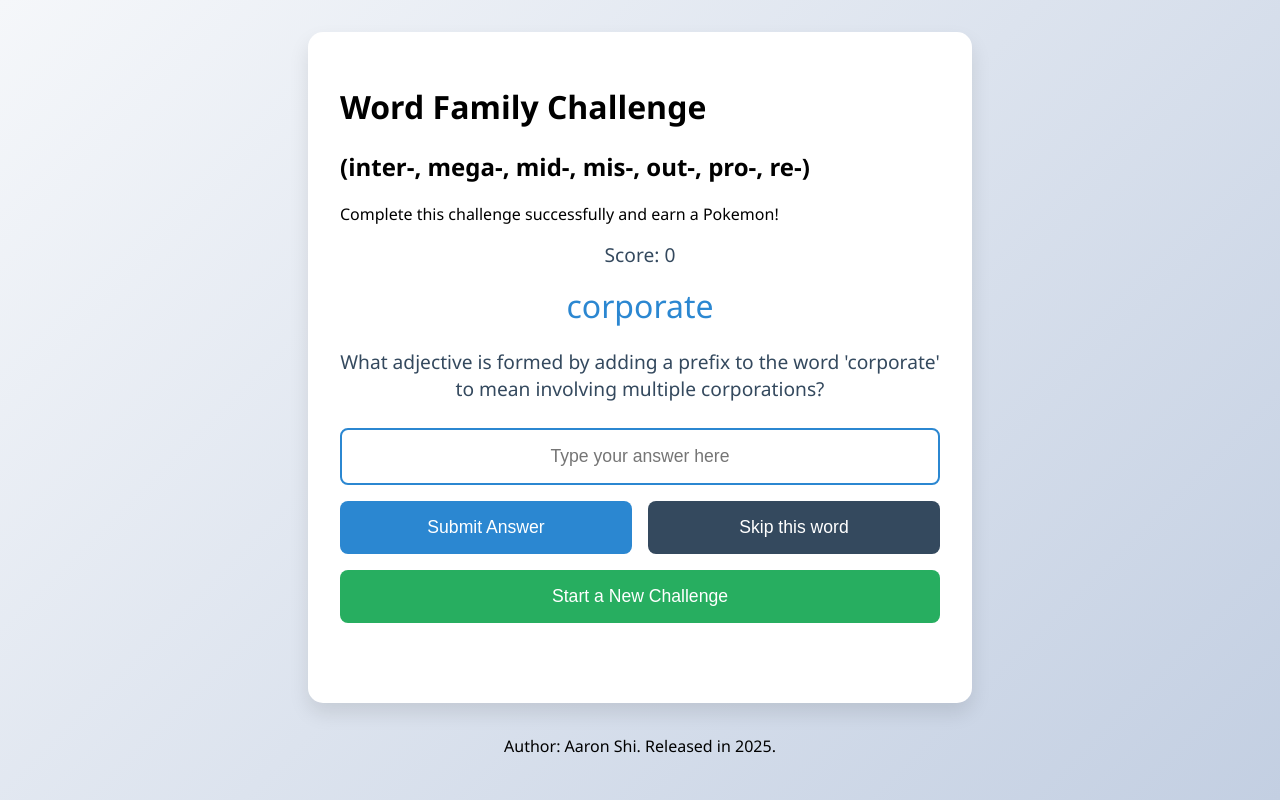
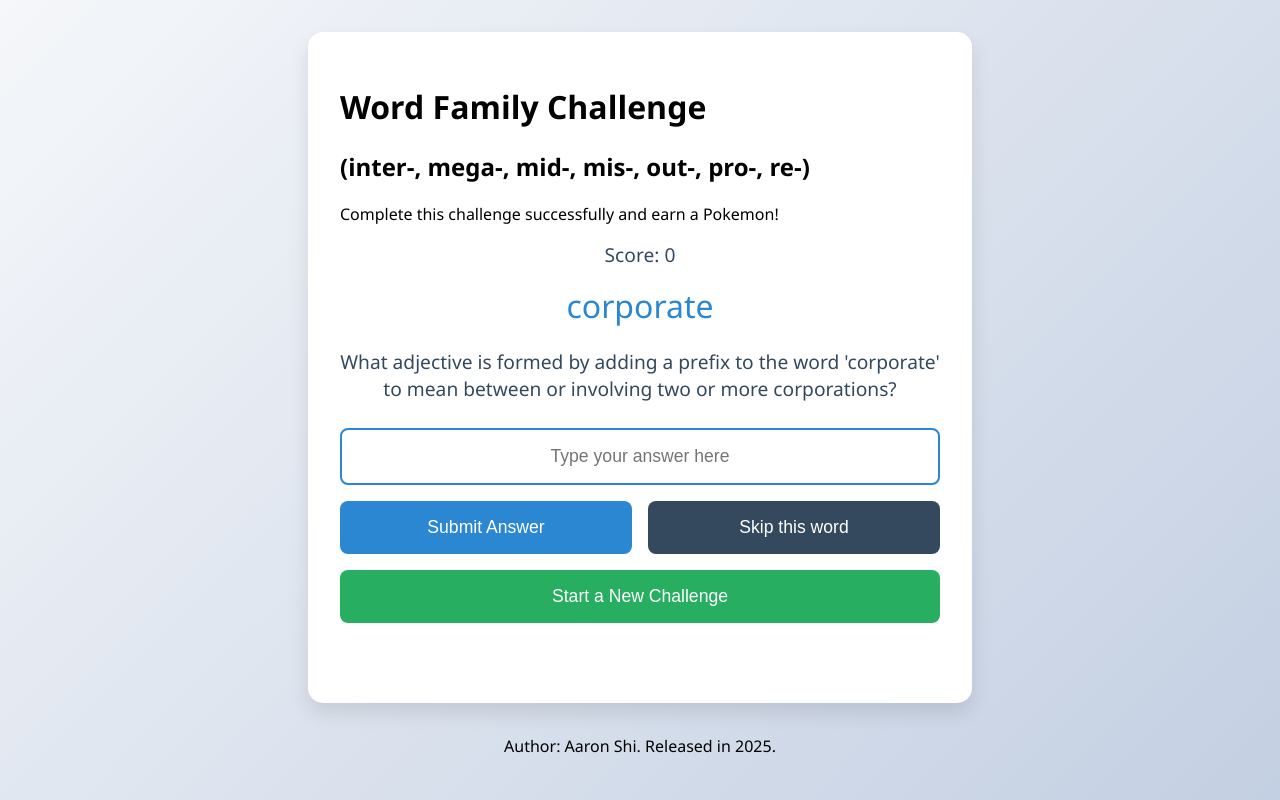
Before and after one commit to aaronshi1129/prefix-inter-mega-mid-mis-out-pro-re, a plain HTML site: page index.html in a window 1280 px wide. Drawn offline with Linux system fonts and the light colour scheme.

Commit message:
Update index.html

```diff
--- a/index.html
+++ b/index.html
@@ -169,7 +169,7 @@ const wordFamilies = [
   },
   {
     "baseWord": "act",
-    "question": "What verb is formed by adding a prefix to the word 'act' to mean to take action together with others?",
+    "question": "What verb is formed by adding a prefix to the word 'act' to mean to communicate with someone or react to something?",
     "correct": ["interact"]
   },
   {
@@ -179,22 +179,22 @@ const wordFamilies = [
   },
   {
     "baseWord": "view",
-    "question": "What verb is formed by adding a prefix to the word 'view' to mean to look at or observe from different perspectives?",
+    "question": "What noun is formed by adding a prefix to the word 'view' to mean a meeting in which someone asks you questions to see if you are suitable for a job or course?",
     "correct": ["interview"]
   },
   {
     "baseWord": "mediate",
-    "question": "What verb is formed by adding a prefix to the word 'mediate' to mean to resolve conflicts between parties?",
+    "question": "What adjective is formed by adding a prefix to the word 'mediate' to mean being between two other related things, levels, or points?",
     "correct": ["intermediate"]
   },
   {
     "baseWord": "fere",
-    "question": "What verb is formed by adding a prefix to the word 'fere' to mean to carry out an action between two or more parties?",
+    "question": "What verb is formed by adding a prefix to the word 'fere' to mean to involve yourself in a situation when your involvement is not wanted or is not helpful?",
     "correct": ["interfere"]
   },
   {
     "baseWord": "pose",
-    "question": "What verb is formed by adding a prefix to the word 'pose' to mean to present a challenge or question between different ideas?",
+    "question": "What verb is formed by adding a prefix to the word 'pose' to mean to put yourself or something between two things, people, or groups, especially in order to stop them doing something?",
     "correct": ["interpose"]
   },
   {
@@ -213,23 +213,13 @@ const wordFamilies = [
     "correct": ["interdisciplinary"]
   },
   {
-    "baseWord": "com",
-    "question": "What verb is formed by adding a prefix to the word 'com' to mean to come together or meet in the middle?",
-    "correct": ["intercommune"]
-  },
-  {
     "baseWord": "action",
-    "question": "What noun is formed by adding a prefix to the word 'action' to mean action that involves multiple parties or occurs between things?",
+    "question": "What noun is formed by adding a prefix to the word 'action' to mean an occasion when two or more people or things communicate with or react to each other?",
     "correct": ["interaction"]
   },
   {
-    "baseWord": "connect",
-    "question": "What verb is formed by adding a prefix to the word 'connect' to mean connect or communicate with others over a distance?",
-    "correct": ["interconnect"]
-  },
-  {
     "baseWord": "change",
-    "question": "What verb is formed by adding a prefix to the word 'change' to mean to change across or in multiple ways?",
+    "question": "What verb is formed by adding a prefix to the word 'change' to mean an exchange, especially of ideas or information, between different people or groups?",
     "correct": ["interchange"]
   },
   {
@@ -239,17 +229,17 @@ const wordFamilies = [
   },
   {
     "baseWord": "corporate",
-    "question": "What adjective is formed by adding a prefix to the word 'corporate' to mean involving multiple corporations?",
+    "question": "What adjective is formed by adding a prefix to the word 'corporate' to mean between or involving two or more corporations?",
     "correct": ["intercorporate"]
   },
   {
     "baseWord": "course",
-    "question": "What noun is formed by adding a prefix to the word 'course' to mean a series of lessons or activities between different people?",
+    "question": "What noun is formed by adding a prefix to the word 'course' to mean the act of having sex?",
     "correct": ["intercourse"]
   },
   {
     "baseWord": "phone",
-    "question": "What noun is formed by adding a prefix to the word 'phone' to mean a device for large-scale communication?",
+    "question": "What noun is formed by adding a prefix to the word 'phone' to mean a cone-shaped device that makes your voice louder?",
     "correct": ["megaphone"]
   },
   {
@@ -284,12 +274,12 @@ const wordFamilies = [
   },
   {
     "baseWord": "day",
-    "question": "What noun is formed by adding a prefix to the word 'day' to mean the middle of the day?",
+    "question": "What noun is formed by adding a prefix to the word 'day' to mean twelve o'clock in the middle of the d?",
     "correct": ["midday"]
   },
   {
     "baseWord": "life",
-    "question": "What noun is formed by adding a prefix to the word 'life' to mean the middle period of life?",
+    "question": "What noun is formed by adding a prefix to the word 'life' to mean the period of your life, usually considered to be from about 45 to 60 years old?",
     "correct": ["midlife"]
   },
   {
@@ -299,37 +289,32 @@ const wordFamilies = [
   },
   {
     "baseWord": "term",
-    "question": "What noun is formed by adding a prefix to the word 'term' to mean the middle part of a term?",
+    "question": "What noun is formed by adding a prefix to the word 'term' to mean a test given in the middle of a school term?",
     "correct": ["midterm"]
   },
   {
     "baseWord": "season",
-    "question": "What noun is formed by adding a prefix to the word 'season' to mean the middle of the season?",
+    "question": "What noun is formed by adding a prefix to the word 'season' to mean a point part way through a season, especially a season of the year or a sporting season.?",
     "correct": ["midseason"]
   },
   {
     "baseWord": "air",
-    "question": "What noun is formed by adding a prefix to the word 'air' to mean the middle layer of the Earth's atmosphere?",
+    "question": "What noun is formed by adding a prefix to the word 'air' to mean a point in the air, not on the ground?",
     "correct": ["midair", "mid-air"]
   },
   {
     "baseWord": "night",
-    "question": "What noun is formed by adding a prefix to the word 'night' to mean the middle of the night?",
+    "question": "What noun is formed by adding a prefix to the word 'night' to mean twelve o'clock in the middle of the night?",
     "correct": ["midnight"]
   },
   {
     "baseWord": "range",
-    "question": "What noun is formed by adding a prefix to the word 'range' to mean the middle range of something?",
+    "question": "What noun is formed by adding a prefix to the word 'range' to mean in the middle of a range of products?",
     "correct": ["midrange", "mid-range"]
   },
   {
-    "baseWord": "life",
-    "question": "What noun is formed by adding a prefix to the word 'life' to mean the period in the middle of someone's life?",
-    "correct": ["midlife"]
-  },
-  {
     "baseWord": "course",
-    "question": "What noun is formed by adding a prefix to the word 'course' to mean a part of the course happening in the middle?",
+    "question": "What noun is formed by adding a prefix to the word 'course' to mean being or occurring in the middle part of a course?",
     "correct": ["midcourse"]
   },
   {
@@ -349,22 +334,22 @@ const wordFamilies = [
   },
   {
     "baseWord": "behave",
-    "question": "What verb is formed by adding a prefix to the word 'behave' to mean to act incorrectly?",
+    "question": "What verb is formed by adding a prefix to the word 'behave' to mean to behave badl?",
     "correct": ["misbehave"]
   },
   {
     "baseWord": "manage",
-    "question": "What verb is formed by adding a prefix to the word 'manage' to mean to handle something incorrectly?",
+    "question": "What verb is formed by adding a prefix to the word 'manage' to mean to organize or control something badly?",
     "correct": ["mismanage"]
   },
   {
     "baseWord": "judge",
-    "question": "What verb is formed by adding a prefix to the word 'judge' to mean to form an incorrect opinion?",
+    "question": "What verb is formed by adding a prefix to the word 'judge' to mean to form an opinion or idea about someone or something that is unfair or wrong?",
     "correct": ["misjudge"]
   },
   {
     "baseWord": "fortune",
-    "question": "What noun is formed by adding a prefix to the word 'fortune' to mean bad luck or misfortune?",
+    "question": "What noun is formed by adding a prefix to the word 'fortune' to mean bad luck?",
     "correct": ["misfortune"]
   },
   {
@@ -374,12 +359,12 @@ const wordFamilies = [
   },
   {
     "baseWord": "conduct",
-    "question": "What verb is formed by adding a prefix to the word 'conduct' to mean to lead an activity in the wrong way?",
+    "question": "What verb is formed by adding a prefix to the word 'conduct' to mean unacceptable or bad behavior by someone in a position of authority or responsibility?",
     "correct": ["misconduct"]
   },
   {
     "baseWord": "carry",
-    "question": "What verb is formed by adding a prefix to the word 'carry' to mean to carry something incorrectly?",
+    "question": "What verb is formed by adding a prefix to the word 'carry' to mean to experience an early, unintentional end to a pregnancy?",
     "correct": ["miscarry"]
   },
   {
@@ -399,13 +384,8 @@ const wordFamilies = [
   },
   {
     "baseWord": "fit",
-    "question": "What verb is formed by adding a prefix to the word 'fit' to mean to fail to fit properly?",
+    "question": "What noun is formed by adding a prefix to the word 'fit' to mean someone who is not suited to a situation or who is not accepted by other people because their behaviour is strange or unusual?",
     "correct": ["misfit"]
-  },
-  {
-    "baseWord": "place",
-    "question": "What verb is formed by adding a prefix to the word 'place' to mean to put something in the wrong place?",
-    "correct": ["misplace"]
   },
   {
     "baseWord": "align",
@@ -424,7 +404,7 @@ const wordFamilies = [
   },
   {
     "baseWord": "direct",
-    "question": "What verb is formed by adding a prefix to the word 'direct' to mean to guide incorrectly?",
+    "question": "What verb is formed by adding a prefix to the word 'direct' to mean to send something to the wrong place or aim something in the wrong direction?",
     "correct": ["misdirect"]
   },
   {
@@ -449,12 +429,12 @@ const wordFamilies = [
   },
   {
     "baseWord": "class",
-    "question": "What noun is formed by adding a prefix to the word 'class' to mean a group of people or things superior to others?",
+    "question": "What verb is formed by adding a prefix to the word 'class' to mean to be much better than someone or something?",
     "correct": ["outclass"]
   },
   {
     "baseWord": "date",
-    "question": "What verb is formed by adding a prefix to the word 'date' to mean to surpass someone or something in popularity or achievement?",
+    "question": "What verb is formed by adding a prefix to the word 'date' to mean to make something outdated",
     "correct": ["outdate"]
   },
   {
@@ -478,13 +458,8 @@ const wordFamilies = [
     "correct": ["outwear"]
   },
   {
-    "baseWord": "pace",
-    "question": "What verb is formed by adding a prefix to the word 'pace' to mean to surpass someone in speed?",
-    "correct": ["outpace"]
-  },
-  {
     "baseWord": "vote",
-    "question": "What verb is formed by adding a prefix to the word 'vote' to mean to vote in a way that surpasses others?",
+    "question": "What verb is formed by adding a prefix to the word 'vote' to mean to defeat someone by winning a greater number of vote?",
     "correct": ["outvote"]
   },
   {
@@ -493,13 +468,8 @@ const wordFamilies = [
     "correct": ["outgrow"]
   },
   {
-    "baseWord": "perform",
-    "question": "What verb is formed by adding a prefix to the word 'perform' to mean to perform better than others?",
-    "correct": ["outperform"]
-  },
-  {
     "baseWord": "reach",
-    "question": "What verb is formed by adding a prefix to the word 'reach' to mean to surpass in achievement?",
+    "question": "What noun is formed by adding a prefix to the word 'reach' to mean an effort to bring services or information to people where they live or spend time?",
     "correct": ["outreach"]
   },
   {
@@ -508,13 +478,8 @@ const wordFamilies = [
     "correct": ["outmatch"]
   },
   {
-    "baseWord": "do",
-    "question": "What verb is formed by adding a prefix to the word 'do' to mean to surpass in ability or achievement?",
-    "correct": ["outdo"]
-  },
-  {
     "baseWord": "talk",
-    "question": "What verb is formed by adding a prefix to the word 'talk' to mean to talk more than someone else?",
+    "question": "What verb is formed by adding a prefix to the word 'talk' to mean to outdo or overcome in talking?",
     "correct": ["outtalk"]
   },
   {
@@ -529,32 +494,27 @@ const wordFamilies = [
   },
   {
     "baseWord": "duce",
-    "question": "What verb is formed by adding a prefix to the word 'duce' to mean to lead or guide forward?",
+    "question": "What verb is formed by adding a prefix to the word 'duce' to mean to make something or bring something into existenc?",
     "correct": ["produce"]
   },
   {
     "baseWord": "mote",
-    "question": "What verb is formed by adding a prefix to the word 'mote' to mean to promote or advance?",
+    "question": "What verb is formed by adding a prefix to the word 'mote' to mean to encourage people to like, buy, use, do, or support something?",
     "correct": ["promote"]
   },
   {
     "baseWord": "claim",
-    "question": "What verb is formed by adding a prefix to the word 'claim' to mean to speak in favor of?",
+    "question": "What verb is formed by adding a prefix to the word 'claim' to mean to announce something publicly or officially, especially something positive?",
     "correct": ["proclaim"]
   },
   {
     "baseWord": "ceed",
-    "question": "What verb is formed by adding a prefix to the word 'ceed' to mean to go forward?",
+    "question": "What verb is formed by adding a prefix to the word 'ceed' to mean to continue as planne?",
     "correct": ["proceed"]
   },
   {
-    "baseWord": "duce",
-    "question": "What verb is formed by adding a prefix to the word 'duce' to mean to lead or direct?",
-    "correct": ["produce"]
-  },
-  {
     "baseWord": "pose",
-    "question": "What verb is formed by adding a prefix to the word 'pose' to mean to position something ahead of time?",
+    "question": "What verb is formed by adding a prefix to the word 'pose' to mean to offer or suggest a possible plan or action for other people to consider?",
     "correct": ["propose"]
   },
   {
@@ -563,58 +523,43 @@ const wordFamilies = [
     "correct": ["project"]
   },
   {
-    "baseWord": "duce",
-    "question": "What verb is formed by adding a prefix to the word 'duce' to mean to lead forward?",
-    "correct": ["produce"]
-  },
-  {
     "baseWord": "tect",
     "question": "What verb is formed by adding a prefix to the word 'tect' to mean to guard or shield?",
     "correct": ["protect"]
   },
   {
     "baseWord": "motion",
-    "question": "What noun is formed by adding a prefix to the word 'motion' to mean movement forward?",
+    "question": "What noun is formed by adding a prefix to the word 'motion' to mean the act of encouraging something to happen or develop?",
     "correct": ["promotion"]
   },
   {
     "baseWord": "active",
-    "question": "What adjective is formed by adding a prefix to the word 'active' to mean in favor of or supportive?",
+    "question": "What adjective is formed by adding a prefix to the word 'active' to mean taking action by causing change and not only reacting to change when it happens?",
     "correct": ["proactive"]
   },
   {
-    "baseWord": "sperous",
-    "question": "What adjective is formed by adding a prefix to the word 'sperous' to mean full of support or favor?",
-    "correct": ["prosperous"]
-  },
-  {
     "baseWord": "test",
-    "question": "What verb is formed by adding a prefix to the word 'test' to mean to examine or evaluate forward?",
+    "question": "What verb is formed by adding a prefix to the word 'test' to mean to show that you disagree with something by standing somewhere, shouting, carrying signs, etc.?",
     "correct": ["protest"]
   },
   {
     "baseWord": "vision",
-    "question": "What noun is formed by adding a prefix to the word 'vision' to mean an idea or perception ahead of time?",
+    "question": "What noun is formed by adding a prefix to the word 'vision' to mean the act of providing something?",
     "correct": ["provision"]
   },
   {
     "baseWord": "fit",
-    "question": "What verb is formed by adding a prefix to the word 'fit' to mean to be in favor or support?",
+    "question": "What noun is formed by adding a prefix to the word 'fit' to mean money that is earned in trade or business after paying the costs of producing and selling goods and services?",
     "correct": ["profit"]
   },
   {
-    "baseWord": "claim",
-    "question": "What verb is formed by adding a prefix to the word 'claim' to mean to declare or speak out for?",
-    "correct": ["proclaim"]
-  },
-  {
     "baseWord": "cess",
-    "question": "What verb is formed by adding a prefix to the word 'cess' to mean to go or continue forward?",
+    "question": "What noun is formed by adding a prefix to the word 'cess' to mean a series of actions that you take in order to achieve a result?",
     "correct": ["process"]
   },
   {
     "baseWord": "act",
-    "question": "What verb is formed by adding a prefix to the word 'act' to mean to do something again?",
+    "question": "What verb is formed by adding a prefix to the word 'act' to mean to act in a particular way as a direct result of something els?",
     "correct": ["react"]
   },
   {
@@ -654,12 +599,12 @@ const wordFamilies = [
   },
   {
     "baseWord": "store",
-    "question": "What verb is formed by adding a prefix to the word 'store' to mean to store again?",
+    "question": "What verb is formed by adding a prefix to the word 'store' to mean to return something or someone to an earlier good condition or position?",
     "correct": ["restore"]
   },
   {
     "baseWord": "use",
-    "question": "What verb is formed by adding a prefix to the word 'use' to mean to use again?",
+    "question": "What verb is formed by adding a prefix to the word 'use' to mean to use something again?",
     "correct": ["reuse"]
   },
   {
@@ -669,7 +614,7 @@ const wordFamilies = [
   },
   {
     "baseWord": "organize",
-    "question": "What verb is formed by adding a prefix to the word 'organize' to mean to organize again?",
+    "question": "What verb is formed by adding a prefix to the word 'organize' to mean to organize something again in order to improve i?",
     "correct": ["reorganize"]
   },
   {
@@ -678,28 +623,18 @@ const wordFamilies = [
     "correct": ["reevaluate"]
   },
   {
-    "baseWord": "charge",
-    "question": "What verb is formed by adding a prefix to the word 'charge' to mean to fill again?",
-    "correct": ["recharge"]
-  },
-  {
     "baseWord": "consider",
     "question": "What verb is formed by adding a prefix to the word 'consider' to mean to think again?",
     "correct": ["reconsider"]
   },
   {
     "baseWord": "discover",
-    "question": "What verb is formed by adding a prefix to the word 'discover' to mean to find again?",
+    "question": "What verb is formed by adding a prefix to the word 'discover' to mean to find something or someone again after losing or forgetting about it, him, or her for a long time?",
     "correct": ["rediscover"]
   },
   {
-    "baseWord": "evaluate",
-    "question": "What verb is formed by adding a prefix to the word 'evaluate' to mean to assess again?",
-    "correct": ["reevaluate"]
-  },
-  {
     "baseWord": "place",
-    "question": "What verb is formed by adding a prefix to the word 'place' to mean to place again?",
+    "question": "What verb is formed by adding a prefix to the word 'place' to mean to take the place of something, or to put something or someone in the place of something or someone else?",
     "correct": ["replace"]
   },
   {
@@ -708,18 +643,13 @@ const wordFamilies = [
     "correct": ["redo"]
   },
   {
-    "baseWord": "listen",
-    "question": "What verb is formed by adding a prefix to the word 'listen' to mean to listen again?",
-    "correct": ["relisten"]
-  },
-  {
     "baseWord": "view",
-    "question": "What verb is formed by adding a prefix to the word 'view' to mean to view again?",
+    "question": "What verb is formed by adding a prefix to the word 'view' to mean to think or talk about something again, in order to make changes to it or to make a decision about i?",
     "correct": ["review"]
   },
   {
     "baseWord": "test",
-    "question": "What verb is formed by adding a prefix to the word 'test' to mean to test again?",
+    "question": "What verb is formed by adding a prefix to the word 'test' to mean to do a medical test on a person, animal, or substance agai?",
     "correct": ["retest"]
   }
 ];
```
